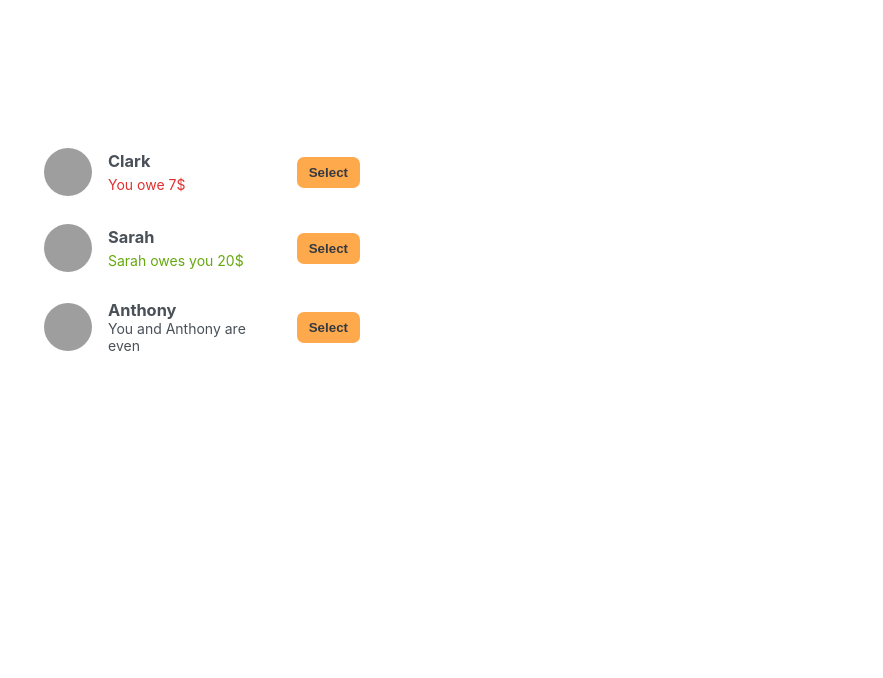
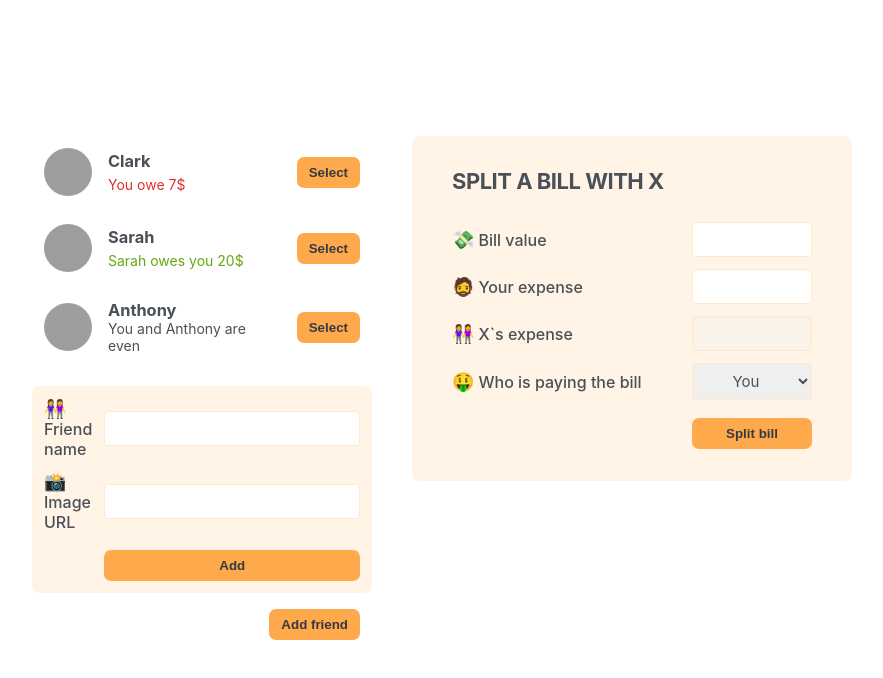
Before and after one commit to shpokas-io/foodler-app, a React (Create React App) app: page / in a window 1280 px wide. Shown: the top 678 px of the page, without its empty margins (198-1081 px from the left). Built offline with nearby package versions, Linux system fonts and the light colour scheme; grey boxes are pictures that could not be loaded.

Commit message:
Finished static part by adding split bill component

```diff
--- a/src/App.js
+++ b/src/App.js
@@ -25,7 +25,10 @@
     <div className="app">
       <div className="sidebar">
         <FriendsList />
+        <FormAddFriend />
+        <Button>Add friend</Button>
       </div>
+      <FormSplitBill />
     </div>
   );
 }
@@ -60,7 +63,48 @@
       )}
 
       {friend.balance === 0 && <p>You and {friend.name} are even</p>}
-      <button className="button">Select</button>
+      <Button>Select</Button>
     </li>
   );
 }
+
+function Button({ children }) {
+  return <button className="button">{children}</button>;
+}
+
+function FormAddFriend() {
+  return (
+    <form className="form-add-friend">
+      <label>👭 Friend name</label>
+      <input type="text" />
+
+      <label>📸 Image URL</label>
+      <input type="text" />
+      <Button>Add</Button>
+    </form>
+  );
+}
+
+function FormSplitBill() {
+  return (
+    <form className="form-split-bill">
+      <h2>Split a bill with X</h2>
+      <label>💸Bill value</label>
+      <input type="text" />
+
+      <label>🧔Your expense</label>
+      <input type="text" />
+
+      <label>👭X`s expense</label>
+      <input type="text" disabled />
+
+      <label>🤑Who is paying the bill</label>
+      <select>
+        <option value="user">You</option>
+        <option value="friend">X</option>
+      </select>
+
+      <Button>Split bill</Button>
+    </form>
+  );
+}
```
